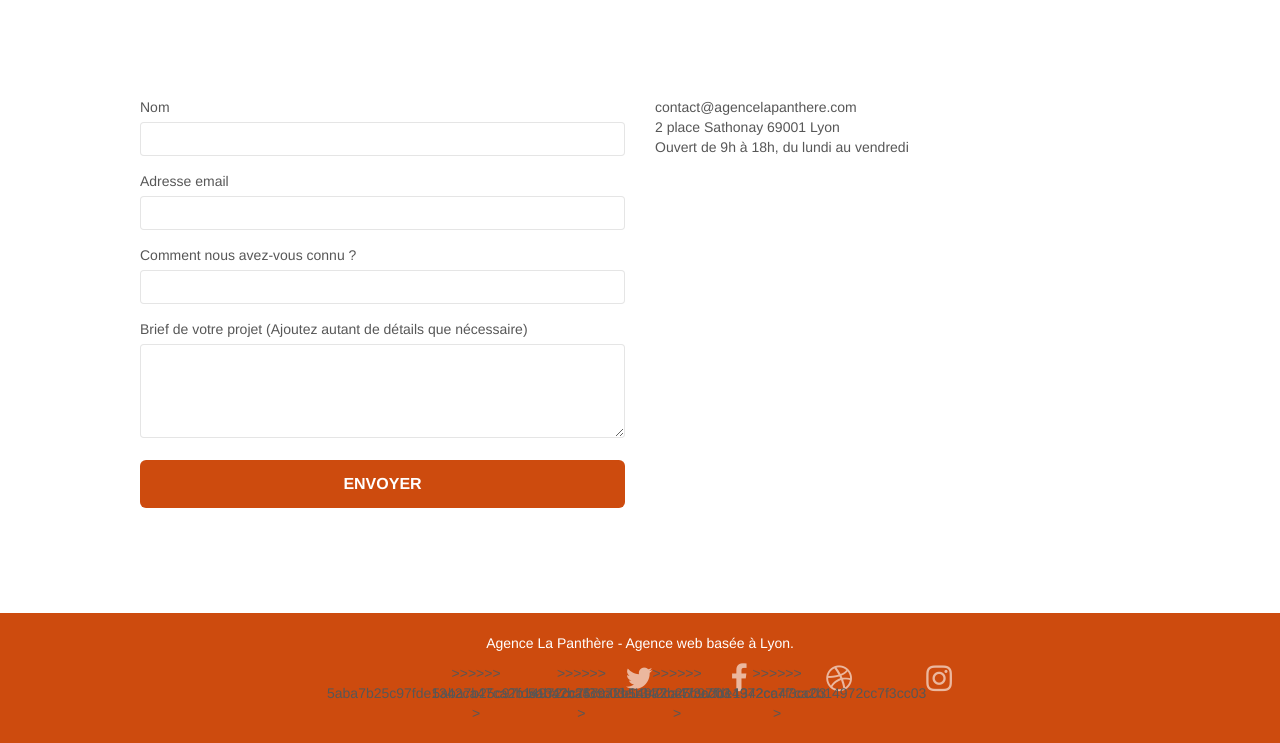
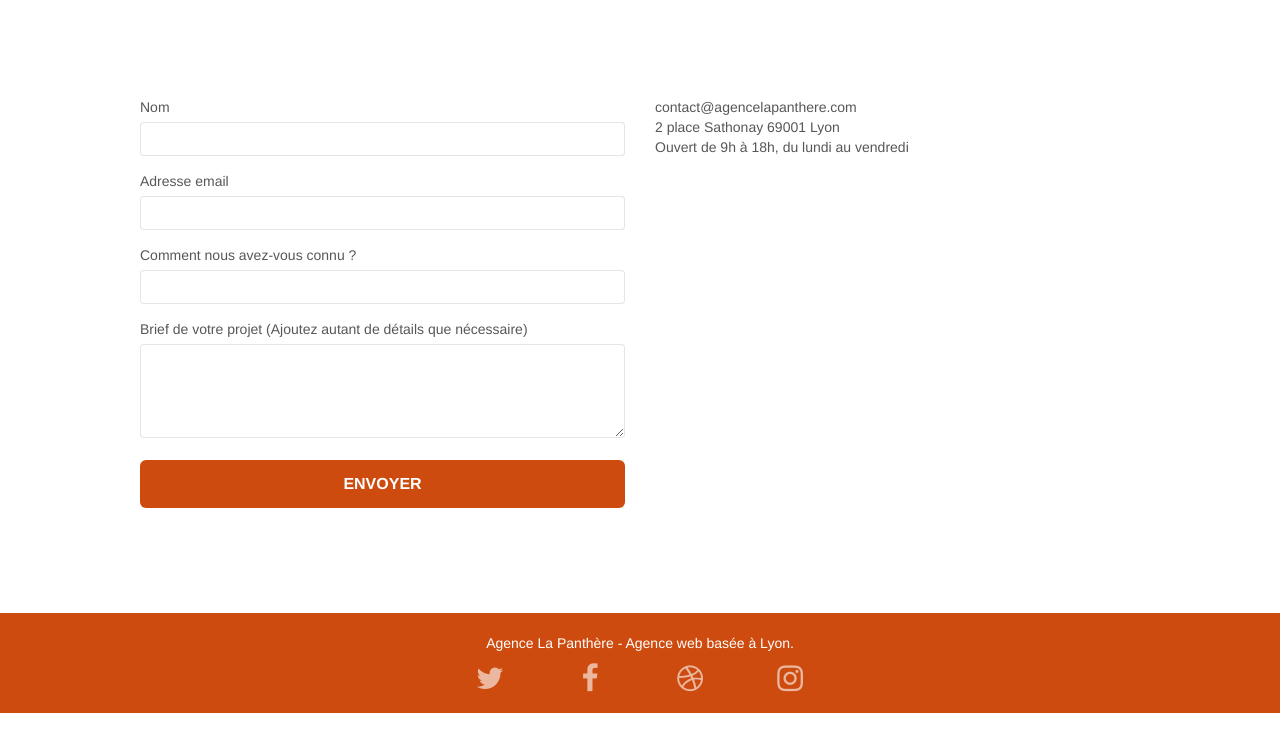
Before and after one commit to MThomasDevw/La-Panthere, a plain HTML site: page contact.html in a window 1280 px wide. Shown: the part 407-1150 px from the top of the page. After the commit the page ends 1120 px from the top, so only its background shows below. Drawn offline with Linux system fonts and the light colour scheme.

Commit message:
modification

```diff
--- a/contact.html
+++ b/contact.html
@@ -188,11 +188,7 @@
                         class="social"
                         href="https://twitter.com"
                         aria-label="twitter"
-<<<<<<< HEAD
                         aria-roledescription="reseau social"
-=======
-                        role="reseau social"
->>>>>>> 5aba7b25c97fde1342ca47ca2b14972cc7f3cc03
                         ><span class="fa fa-twitter icon-md"></span
                       ></a>
                     </div>
@@ -203,11 +199,7 @@
                         class="social"
                         href="https://www.facebook.com"
                         aria-label="facebook"
-<<<<<<< HEAD
                         aria-roledescription="reseau social"
-=======
-                        role="reseau social"
->>>>>>> 5aba7b25c97fde1342ca47ca2b14972cc7f3cc03
                         ><span class="fa fa-facebook icon-md"></span
                       ></a>
                     </div>
@@ -218,11 +210,7 @@
                         class="social"
                         href="https://dribbble.com"
                         aria-label="dribbble"
-<<<<<<< HEAD
                         aria-roledescription="reseau social"
-=======
-                        role="reseau social"
->>>>>>> 5aba7b25c97fde1342ca47ca2b14972cc7f3cc03
                         ><span class="fa fa-dribbble icon-md"></span
                       ></a>
                     </div>
@@ -233,11 +221,7 @@
                         class="social"
                         href="https://www.instagram.com"
                         aria-label="instagram"
-<<<<<<< HEAD
                         aria-roledescription="reseau social"
-=======
-                        role="reseau social"
->>>>>>> 5aba7b25c97fde1342ca47ca2b14972cc7f3cc03
                         ><span class="fa fa-instagram icon-md"></span
                       ></a>
                     </div>
```
